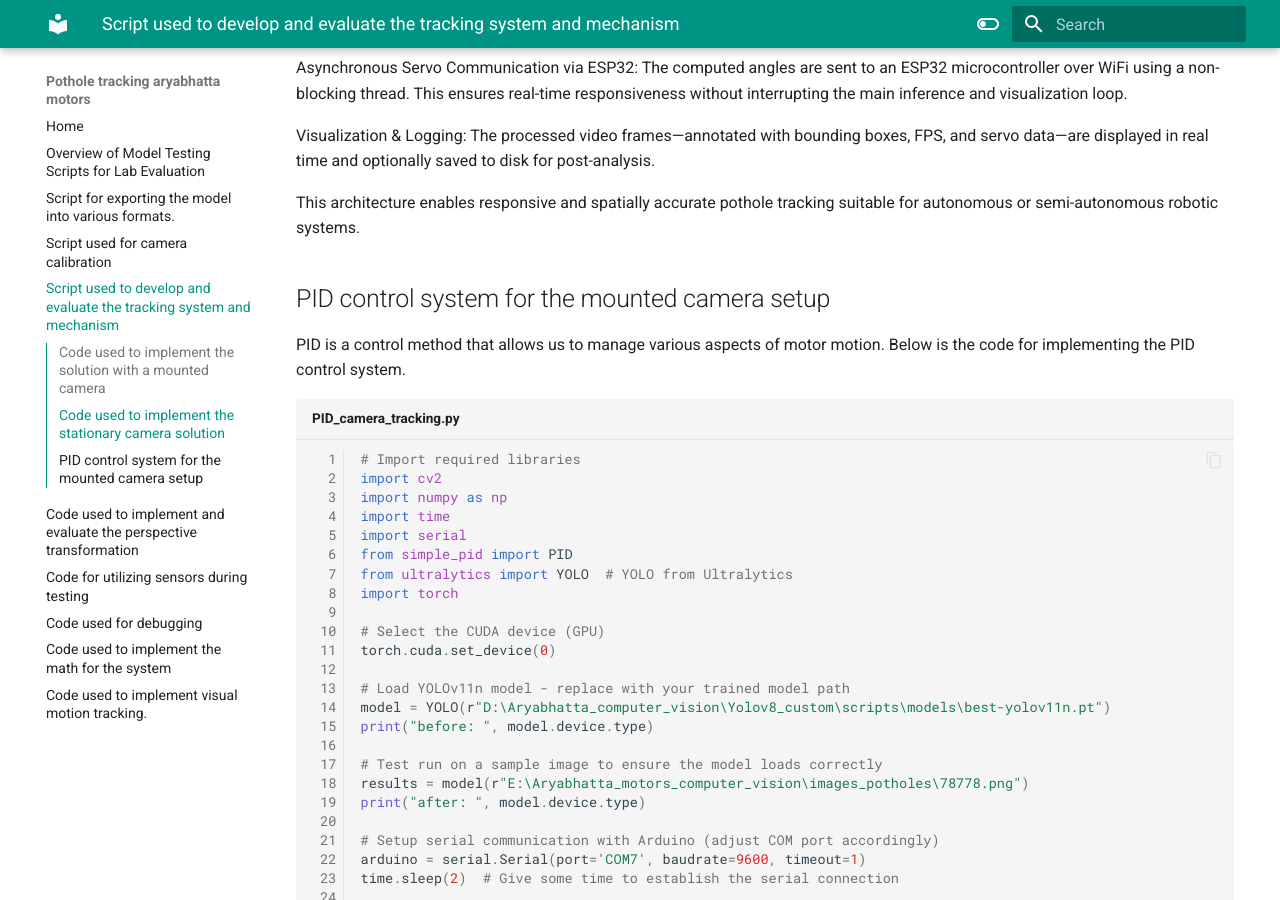
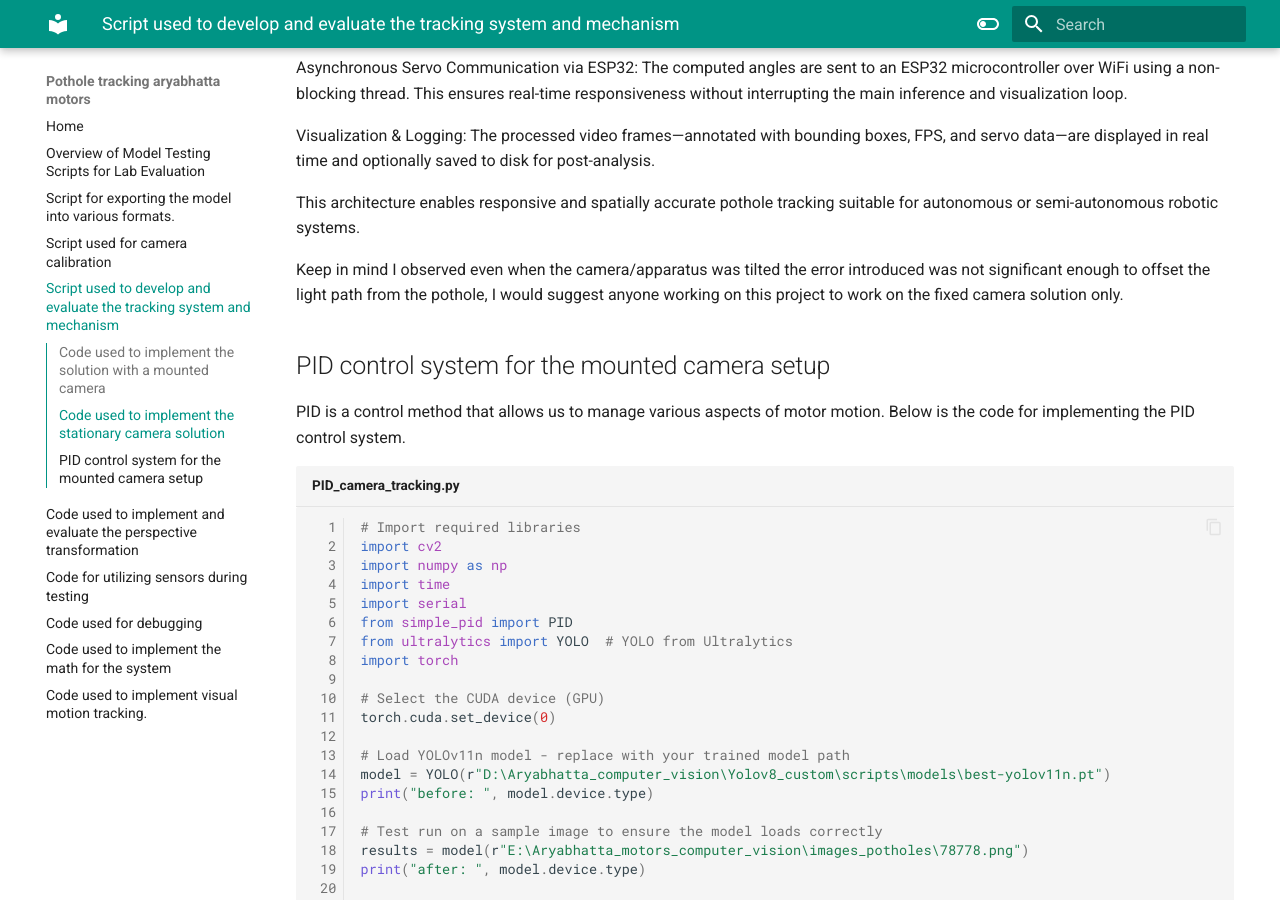
Before and after one commit to ComputerVisionProjects/Pothole_tracking_comprehensive_github, an MkDocs documentation site: the page built from docs/page4.md, in a window 1280 px wide and 900 px high, scrolled down 6839 px. Built offline with MkDocs 1.6.1 and Material for MkDocs 9.7.7, drawn with Linux system fonts in a browser that asks for light colours.

Commit message:
Updated page 4 of documentation.

```diff
--- a/docs/page4.md
+++ b/docs/page4.md
@@ -344,6 +344,8 @@ The processed video frames—annotated with bounding boxes, FPS, and servo data
 
 This architecture enables responsive and spatially accurate pothole tracking suitable for autonomous or semi-autonomous robotic systems.
 
+Keep in mind I observed even when the camera/apparatus was tilted the error introduced was not significant enough to offset the light path from the pothole, I would suggest anyone working on this project to work on the fixed camera solution only.
+
 ## PID control system for the mounted camera setup
 
 PID is a control method that allows us to manage various aspects of motor motion. Below is the code for implementing the PID control system.
```
